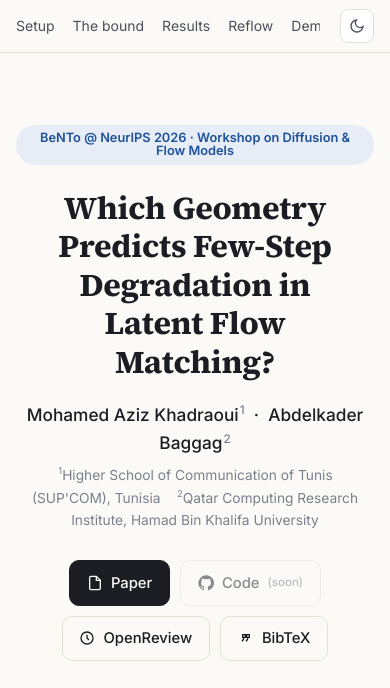
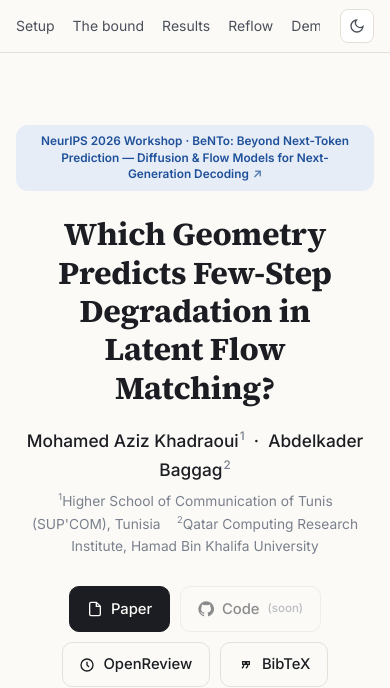
Before and after one commit to azizkhadraoui/few-step-geometry, a plain HTML site: page index.html in a window 390 px wide. Shown: the top 688 px of the page. Drawn offline with nearby package versions, Linux system fonts and the light colour scheme.

Commit message:
Spell out full BeNTo workshop title and link to its site

```diff
--- a/index.html
+++ b/index.html
@@ -4,7 +4,7 @@
 <meta charset="utf-8">
 <meta name="viewport" content="width=device-width, initial-scale=1">
 <title>Few-Step Geometry</title>
-<meta name="description" content="Which Geometry Predicts Few-Step Degradation in Latent Flow Matching? Only the integration-space geometry predicts few-step degradation; downstream maps contribute through local sensitivity. BeNTo @ NeurIPS 2026.">
+<meta name="description" content="Which Geometry Predicts Few-Step Degradation in Latent Flow Matching? Only the integration-space geometry predicts few-step degradation; downstream maps contribute through local sensitivity. BeNTo: Beyond Next-Token Prediction, NeurIPS 2026 Workshop.">
 <meta property="og:title" content="Which Geometry Predicts Few-Step Degradation in Latent Flow Matching?">
 <meta property="og:description" content="Only the integration-space geometry predicts few-step degradation. Downstream maps bend the trajectory but carry no signal — their local sensitivity does.">
 <meta property="og:type" content="website">
@@ -69,7 +69,9 @@ code,pre,.mono{font-family:"JetBrains Mono",ui-monospace,monospace;font-size:.86
 
 /* hero */
 .hero{padding-top:72px;padding-bottom:56px;text-align:center}
-.venue{display:inline-block;font:600 .8rem/1 Inter,sans-serif;color:var(--accent);background:var(--accent-soft);padding:.45rem .8rem;border-radius:999px;margin-bottom:1.5rem}
+.venue{display:inline-block;max-width:100%;font:600 .8rem/1.4 Inter,sans-serif;color:var(--accent);background:var(--accent-soft);padding:.45rem .9rem;border-radius:999px;margin-bottom:1.5rem;text-decoration:none;border:1px solid transparent}
+.venue:hover{border-color:var(--accent)}
+.venue .ext{display:inline-block;margin-left:4px;opacity:.7}
 .hero h1{font-size:clamp(2rem,5vw,3.1rem);margin:0 auto 1.25rem;max-width:18ch}
 .authors{color:var(--ink-2);margin-bottom:1.75rem}
 .authors .names{font-size:1.08rem;color:var(--ink);font-weight:500}
@@ -202,6 +204,7 @@ footer{border-top:1px solid var(--rule);padding:32px 0 48px;color:var(--ink-3);f
 .aside-note{font-size:.84rem;color:var(--ink-3);border-left:2px solid var(--rule);padding-left:12px;margin:0 0 1rem;max-width:720px}
 
 @media (max-width:760px){
+  .venue{border-radius:12px;font-size:.74rem}
   section{padding:48px 0}
   .grid3{display:flex;gap:10px;overflow-x:auto;scroll-snap-type:x mandatory;margin:0 -16px;padding:0 16px 8px;scrollbar-width:none}
   .grid3::-webkit-scrollbar{display:none}
@@ -250,7 +253,7 @@ footer{border-top:1px solid var(--rule);padding:32px 0 48px;color:var(--ink-3);f
 <main>
 <!-- ============ HERO ============ -->
 <div class="wrap hero">
-  <div class="venue">BeNTo @ NeurIPS 2026 · Workshop on Diffusion &amp; Flow Models</div>
+  <a class="venue" href="https://bento-neurips.github.io/" target="_blank" rel="noopener">NeurIPS 2026 Workshop · BeNTo: Beyond Next-Token Prediction — Diffusion &amp; Flow Models for Next-Generation Decoding<span class="ext" aria-hidden="true">↗</span></a>
   <h1>Which Geometry Predicts Few-Step Degradation in Latent Flow Matching?</h1>
   <div class="authors">
     <div class="names">Mohamed Aziz Khadraoui<sup>1</sup> &nbsp;·&nbsp; Abdelkader Baggag<sup>2</sup></div>
@@ -646,7 +649,7 @@ export EVAL_N=512</code></pre>
   title     = {Which Geometry Predicts Few-Step Degradation in Latent Flow Matching?},
   author    = {Mohamed Aziz Khadraoui and Abdelkader Baggag},
   booktitle = {NeurIPS 2026 Workshop on Beyond Next-Token Prediction:
-               Diffusion and Flow Models (BeNTo)},
+               Diffusion \& Flow Models for Next-Generation Decoding (BeNTo)},
   year      = {2026}
 }</code></pre>
     </div>
```
Also changed, not shown: 1 other file.
